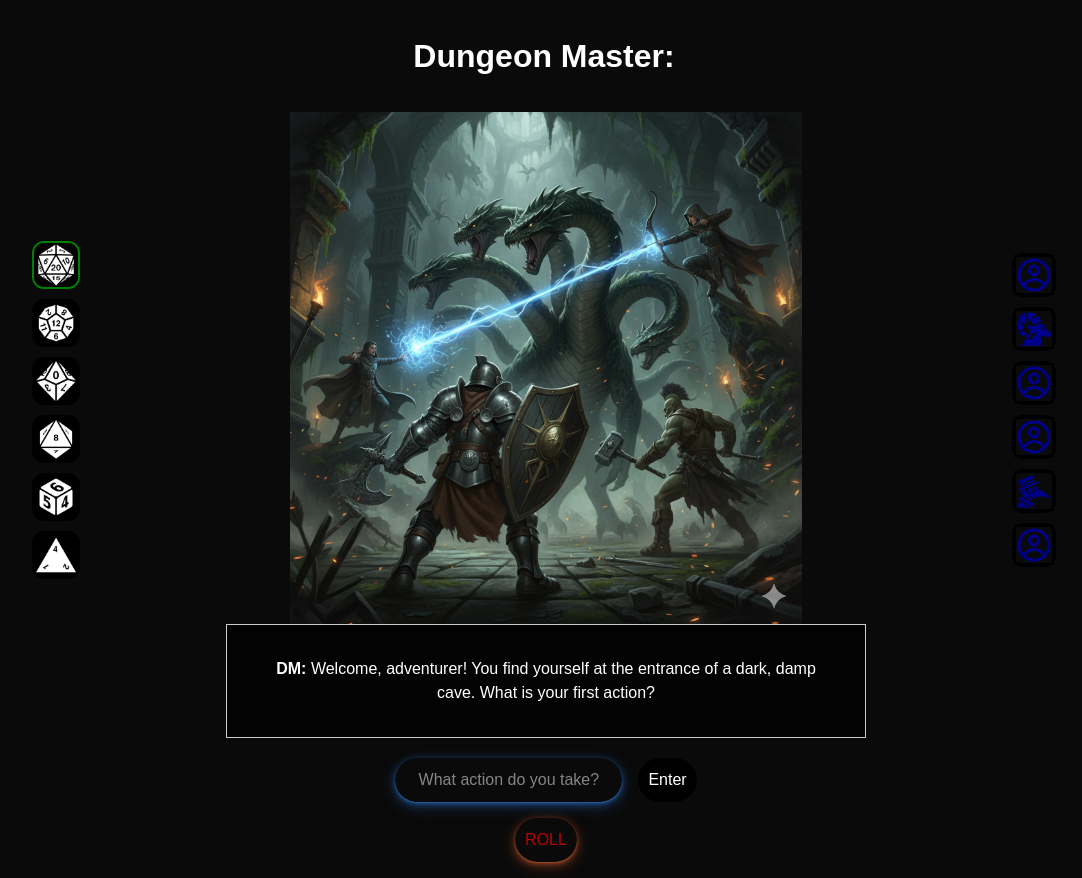
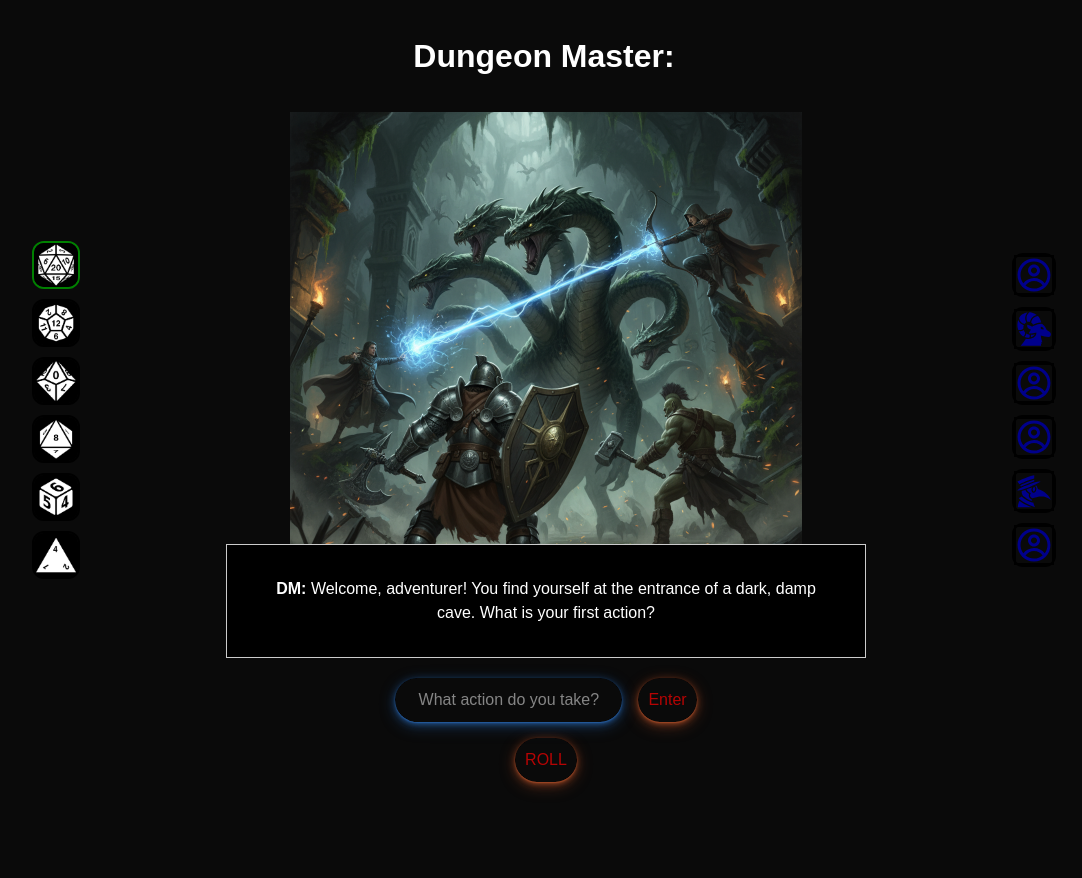
Before and after one commit to Mrpoink/DungeonMaster, a Next.js app in the folder dungeon-master/: page /pages/game in a window 1280 px wide. Shown: the whole page, without its empty margins (96-1178 px from the left). Built offline with nearby package versions, Linux system fonts and the light colour scheme.

Commit message:
fixed styling issues on game page

```diff
--- a/dungeon-master/src/app/components/gameManager/gameManager.tsx
+++ b/dungeon-master/src/app/components/gameManager/gameManager.tsx
@@ -48,6 +48,7 @@ const UserActionInput = ({ userin, setUserin, handleSend, isLoading }: UserActio
             <button
                 onClick={handleSend}
                 disabled={isLoading || !userin.trim()}
+                id="enter-button"
             >
                 <span className="hidden sm:inline">Enter</span>
             </button>
@@ -123,7 +124,7 @@ export default function GameManager() {
                 ))}
                 {isLoading && (
                      <div className="flex justify-start mb-3">
-                        <div className="max-w-[75%] p-3 rounded-xl bg-gray-700 text-gray-100 rounded-br-none animate-pulse shadow-md">
+                        <div>
                             <strong className="font-semibold">DM: </strong>
                             <span>Typing...</span>
                         </div>
--- a/dungeon-master/src/app/components/gameManager/gameMasterHeader.tsx
+++ b/dungeon-master/src/app/components/gameManager/gameMasterHeader.tsx
@@ -5,11 +5,6 @@ export default function GameMasterHeader(){
     <div>
       <header>
         <h1>Dungeon Master:</h1>
-                {/* <div>
-                    <blockquote>
-                        You enter into combat.<br></br> Roll for initiative.
-                    </blockquote>
-                </div> */}
       </header>
     </div>
   )
--- a/dungeon-master/src/app/globals.css
+++ b/dungeon-master/src/app/globals.css
@@ -132,7 +132,7 @@ button{
   width: 100vw;
   height: 100vh;
 }
-.game{
+.game-box{
   display: inline;
   width: fit-content;
   img{
@@ -149,6 +149,10 @@ button{
   }
   input::selection{
     border: transparent;
+  }
+  .game{
+    position: relative;
+    bottom: 10vh;
   }
 }
 
@@ -184,7 +188,7 @@ button{
     cursor: pointer;
   }
 }
-#roll-dice-button{
+#roll-dice-button, #enter-button{
   border-radius: 25px;
   text-align: center;
   background: transparent;
@@ -198,7 +202,7 @@ button{
   touch-action: manipulation;
   box-shadow:rgba(187, 84, 44, 0.37) 0 1px 1px,rgba(187, 84, 44, 0.37) 0 1px 2px,rgba(187, 84, 44, 0.37) 0 2px 4px,rgba(187, 84, 44, 0.37) 0 2px 8px,rgba(187, 84, 44, 0.37) 0 4px 16px;
 }
-#roll-dice-button:hover{
+#roll-dice-button:hover, #enter-button:hover{
   color: red;
   box-shadow: red 0 -25px 18px -14px inset,rgba(187, 84, 44, 0.37) 0 1px 2px,rgba(187, 84, 44, 0.37) 0 2px 4px,rgba(187, 84, 44, 0.37) 0 4px 8px,rgba(187, 84, 44, 0.37) 0 8px 16px,rgba(187, 84, 44, 0.37) 0 16px 32px;
   transform: scale(1.15) rotate(-3deg);
@@ -334,9 +338,9 @@ button{
 .message-log {
   border:1px solid #ccc;
   padding: 2em;
-  background-color : rgba(0, 0, 0, 0.75);
+  background: black;
   color: #fff;
   margin-bottom: 20px;
   width: 50vw;
-  overflow-y: scroll;
+  overflow:auto;
 }
--- a/dungeon-master/src/app/pages/game/game.tsx
+++ b/dungeon-master/src/app/pages/game/game.tsx
@@ -33,11 +33,13 @@ export default function Game() {
               onSetActiveDice={handleActiveSelect}
             />
           </div>
-          <main className="game">
+          <main className="game-box">
             <img src={Background.src} alt="" />
+            <div className="game">
               <GameManager />
-            <div className="player-actions">
-              <Roll sides={sides} />
+              <div className="player-actions">
+                <Roll sides={sides} />
+              </div>
             </div>
           </main>
           <div className="party-box">
```
Lines whose indentation alone changed are shown as unchanged.
